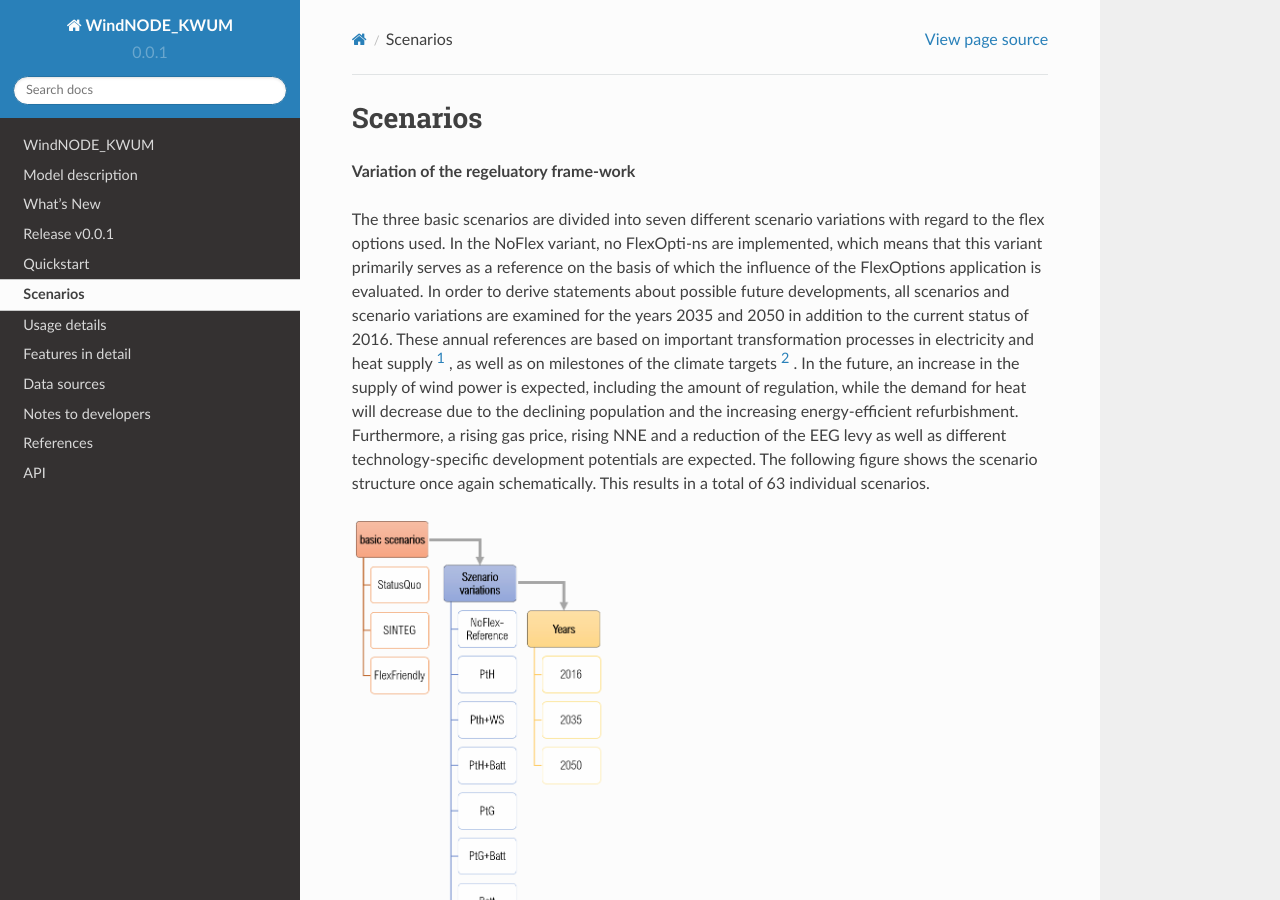
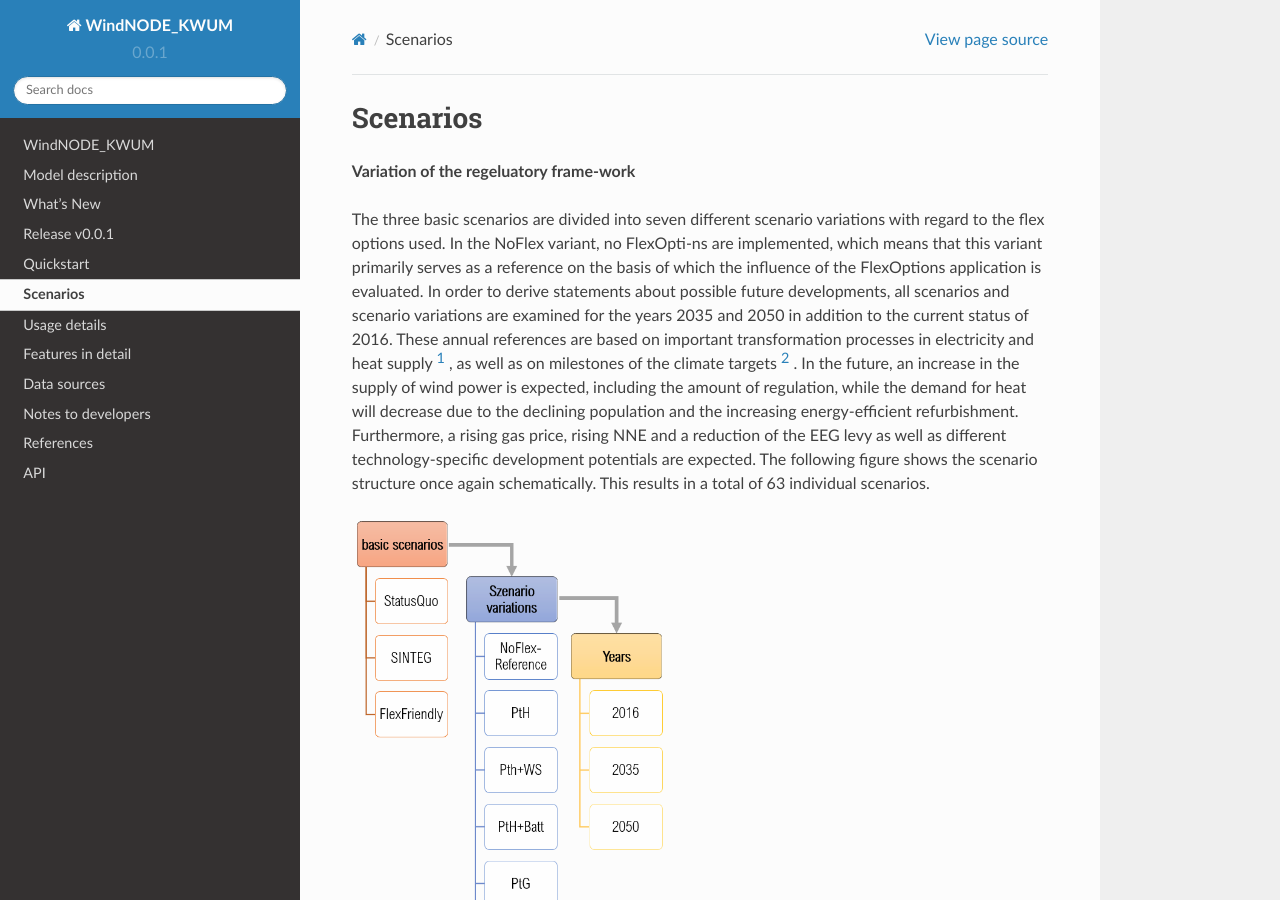
Before and after one commit to windnode/WindNODE_KWUM, a Sphinx documentation site: the page built from doc/scenarios.rst, in a window 1280 px wide and 900 px high. Built offline with Sphinx 7.4.7 and the Read the Docs theme 2.0.0, drawn with Linux system fonts in a browser that asks for light colours; formulas are drawn with MathJax 3.

Commit message:
changed hight of image

```diff
--- a/doc/scenarios.rst
+++ b/doc/scenarios.rst
@@ -8,7 +8,7 @@ The three basic scenarios are divided into seven different scenario variations w
 In order to derive statements about possible future developments, all scenarios and scenario variations are examined for the years 2035 and 2050 in addition to the current status of 2016. These annual references are based on important transformation processes in electricity and heat supply [#]_ , as well as on milestones of the climate targets [#]_ . In the future, an increase in the supply of wind power is expected, including the amount of regulation, while the demand for heat will decrease due to the declining population and the increasing energy-efficient refurbishment. Furthermore, a rising gas price, rising NNE and a reduction of the EEG levy as well as different technology-specific development potentials are expected. The following figure shows the scenario structure once again schematically. This results in a total of 63 individual scenarios.
 
 .. image:: pictures/scenarios_overview.png
-    :height: 400
+    :height: 500
 
 The status quo scenario represents the current regulatory framework.
 In the SINTEG scenario, the distinction made in the SINTEG Regulation between grid and market electricity purchases and general electricity purchases is applied. In the KWUM model, this is illustrated by a differentiation between the unrestricted purchase of "grid electricity" and "FlexStrom", which depends on the EinsMan and the negative day-ahead market price.
```
